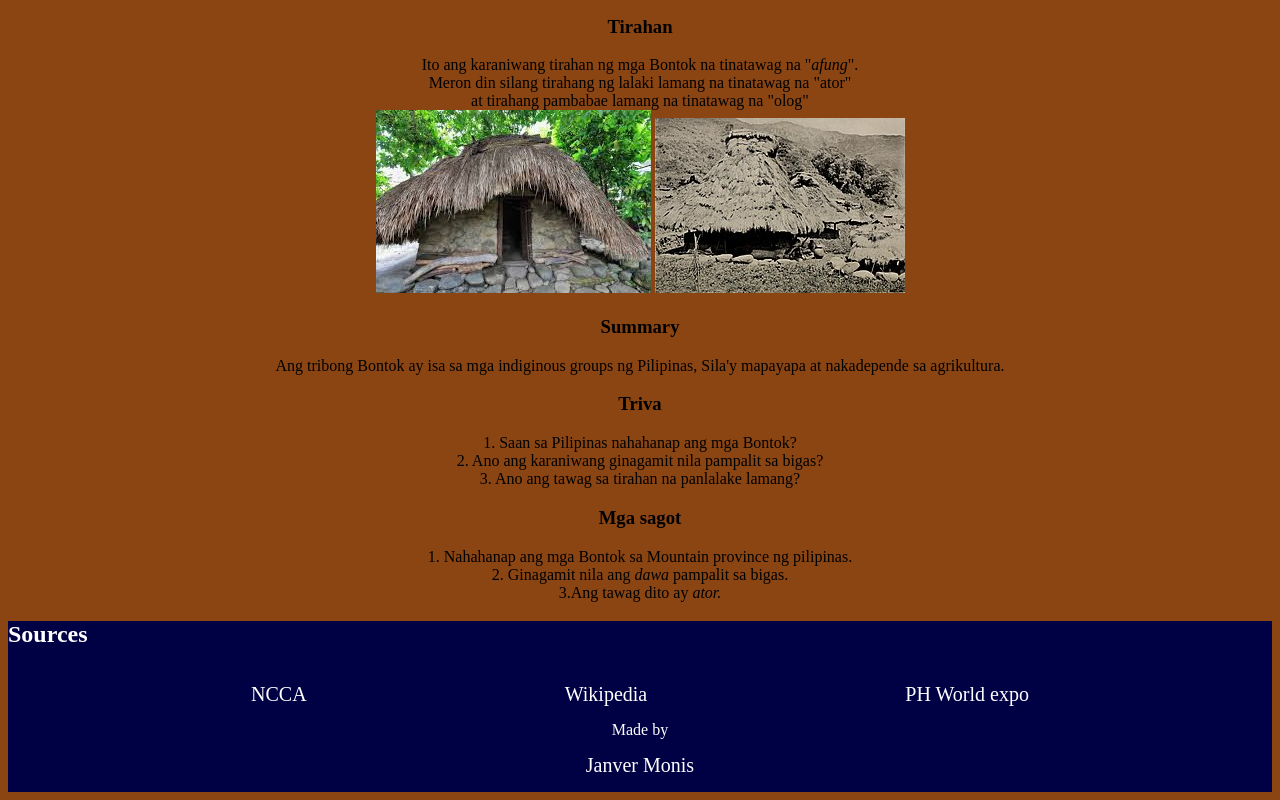
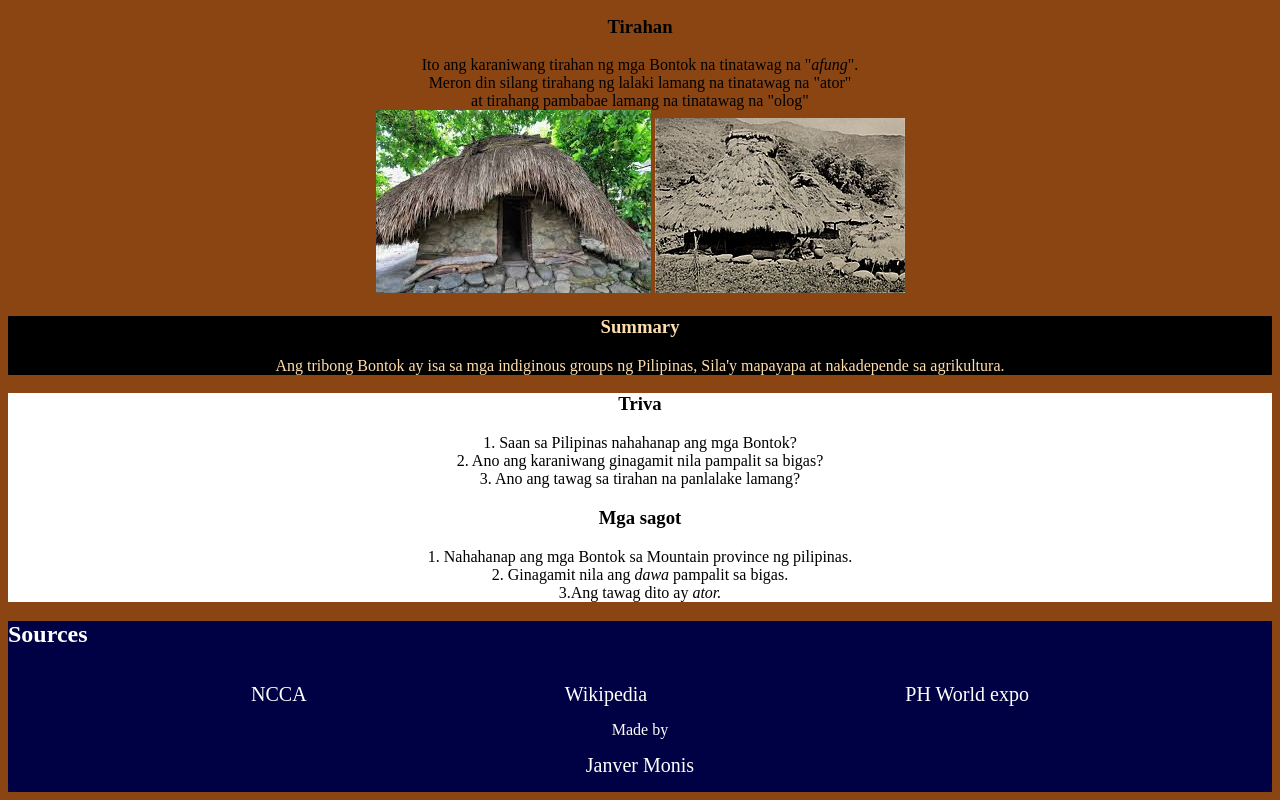
Before and after one commit to Janver-Monis/TheBontokpeople.github.io, a plain HTML site: page index.html in a window 1280 px wide. Shown: the part 1540-2340 px from the top of the page. Drawn offline with Linux system fonts and the light colour scheme.

Commit message:
Update style.css

```diff
--- a/style.css
+++ b/style.css
@@ -71,3 +71,10 @@ a {
 img{
     max-width: 50%;
 }
+.summary{
+    color:navajowhite;
+    background-color: black;
+}
+.trivia{
+    background-color: white;
+}
```
